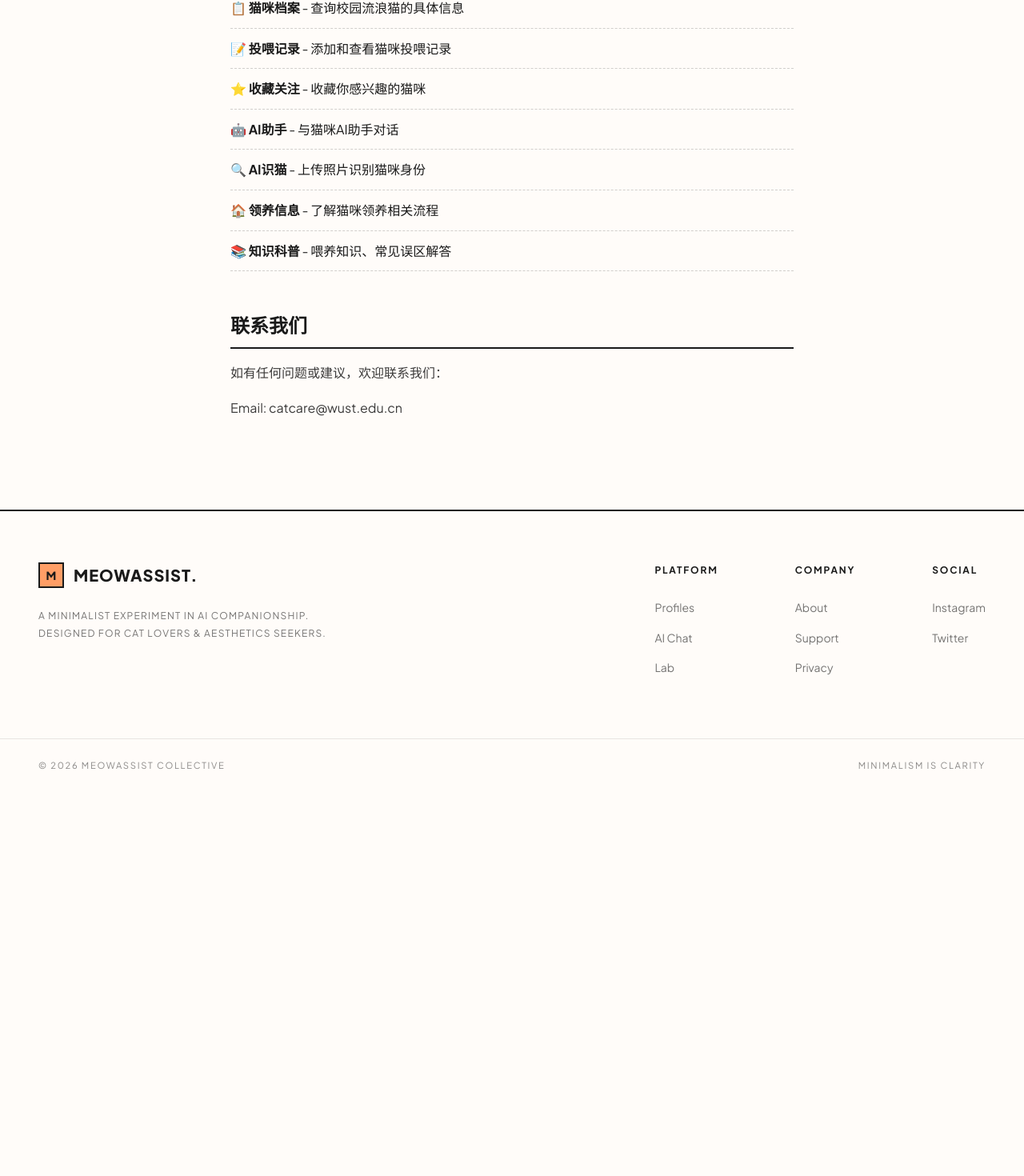
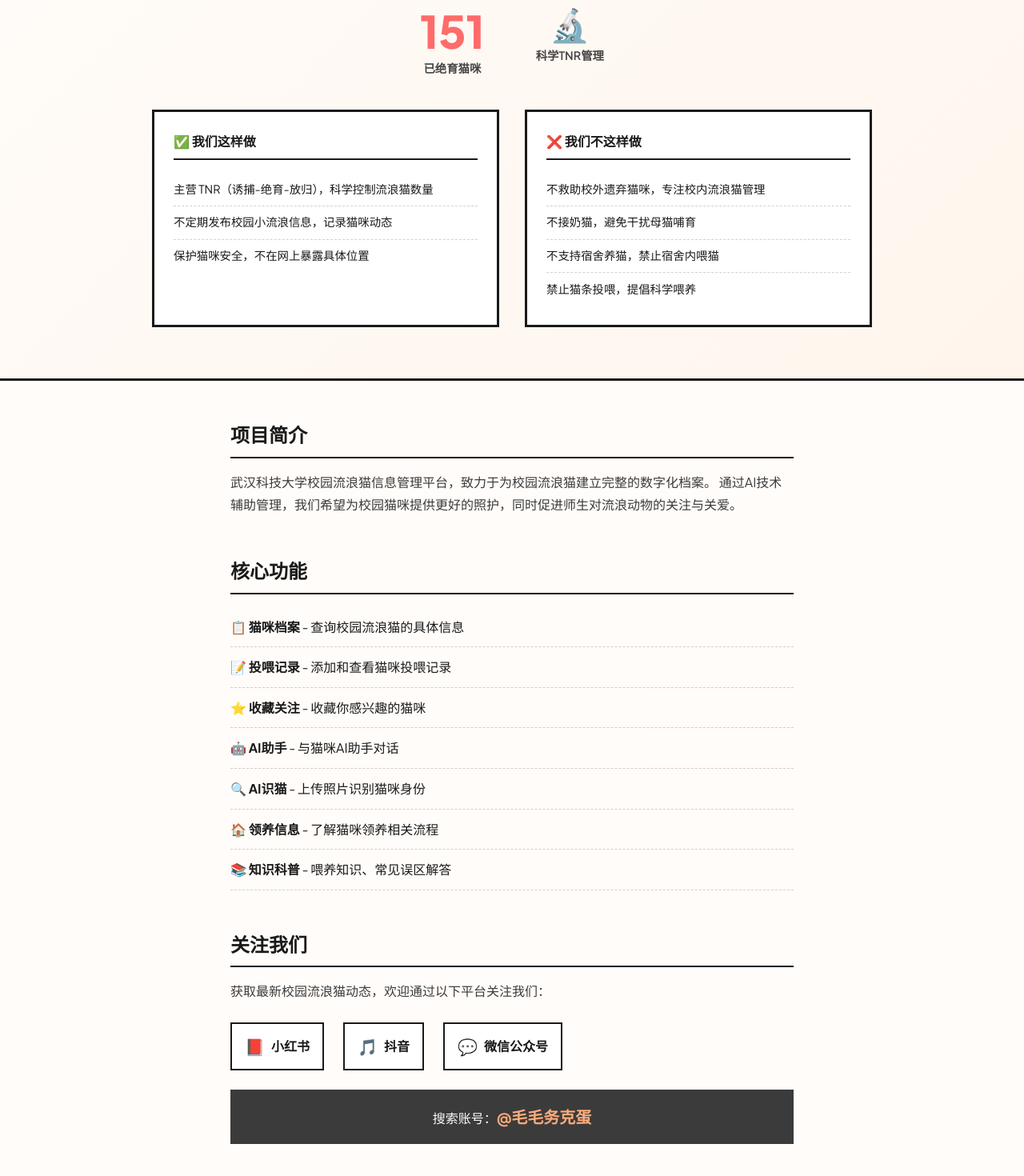
Before and after one commit to dog-shit-0708/catAI, a Vue app in the folder WEb_cat_frontend/: page /catAI/about in a window 1280 px wide. Shown: the part 668-2138 px from the top of the page at 80% size. Before the commit the page ends 1658 px from the top, so only its background shows below. Built offline with nearby package versions, Linux system fonts and the light colour scheme; a web font is replaced by a local one.

Commit message:
refactor: move mission section from home to about page

```diff
--- a/WEb_cat_frontend/src/views/About.vue
+++ b/WEb_cat_frontend/src/views/About.vue
@@ -4,6 +4,48 @@
       <h1 class="section-title">关于<span class="highlight">我们</span></h1>
       <p class="section-subtitle">武汉科技大学校园流浪猫信息管理平台</p>
     </div>
+
+    <!-- Mission Section -->
+    <section class="mission-section">
+      <div class="container">
+        <div class="mission-header">
+          <div class="mission-tag">OUR MISSION</div>
+          <h2 class="mission-title">让爱不再流浪</h2>
+          <p class="mission-subtitle">科学控制流浪猫数量，守护校园生态平衡</p>
+        </div>
+
+        <div class="mission-stats">
+          <div class="stat-item">
+            <div class="stat-number">151</div>
+            <div class="stat-label">已绝育猫咪</div>
+          </div>
+          <div class="stat-item">
+            <div class="stat-icon">🔬</div>
+            <div class="stat-label">科学TNR管理</div>
+          </div>
+        </div>
+
+        <div class="mission-content">
+          <div class="mission-do">
+            <h3>✅ 我们这样做</h3>
+            <ul>
+              <li>主营 TNR（诱捕-绝育-放归），科学控制流浪猫数量</li>
+              <li>不定期发布校园小流浪信息，记录猫咪动态</li>
+              <li>保护猫咪安全，不在网上暴露具体位置</li>
+            </ul>
+          </div>
+          <div class="mission-dont">
+            <h3>❌ 我们不这样做</h3>
+            <ul>
+              <li>不救助校外遗弃猫咪，专注校内流浪猫管理</li>
+              <li>不接奶猫，避免干扰母猫哺育</li>
+              <li>不支持宿舍养猫，禁止宿舍内喂猫</li>
+              <li>禁止猫条投喂，提倡科学喂养</li>
+            </ul>
+          </div>
+        </div>
+      </div>
+    </section>
 
     <div class="about-content">
       <div class="about-section">
@@ -28,9 +70,23 @@
       </div>
 
       <div class="about-section">
-        <h2>联系我们</h2>
-        <p>如有任何问题或建议，欢迎联系我们：</p>
-        <p>Email: catcare@wust.edu.cn</p>
+        <h2>关注我们</h2>
+        <p>获取最新校园流浪猫动态，欢迎通过以下平台关注我们：</p>
+        <div class="social-links">
+          <div class="social-item">
+            <span class="social-icon">📕</span>
+            <span class="social-name">小红书</span>
+          </div>
+          <div class="social-item">
+            <span class="social-icon">🎵</span>
+            <span class="social-name">抖音</span>
+          </div>
+          <div class="social-item">
+            <span class="social-icon">💬</span>
+            <span class="social-name">微信公众号</span>
+          </div>
+        </div>
+        <p class="social-username">搜索账号：<strong>@毛毛务克蛋</strong></p>
       </div>
     </div>
   </div>
@@ -60,6 +116,111 @@
   font-size: 1rem;
   margin-bottom: 3rem;
   opacity: 0.7;
+}
+
+/* Mission Section */
+.mission-section {
+  padding: 4rem 3rem;
+  background: linear-gradient(135deg, #FFFCF9 0%, #FFF5ED 100%);
+  border-top: 3px solid var(--color-black);
+  border-bottom: 3px solid var(--color-black);
+  margin-bottom: 3rem;
+}
+
+.mission-header {
+  text-align: center;
+  margin-bottom: 2.5rem;
+}
+
+.mission-tag {
+  display: inline-block;
+  padding: 0.5rem 1rem;
+  background: var(--color-coral);
+  border: 2px solid var(--color-black);
+  font-size: 0.75rem;
+  font-weight: 700;
+  letter-spacing: 0.1em;
+  margin-bottom: 1rem;
+}
+
+.mission-title {
+  font-size: 2.5rem;
+  font-weight: 800;
+  margin-bottom: 0.5rem;
+  letter-spacing: -0.02em;
+}
+
+.mission-subtitle {
+  font-size: 1rem;
+  opacity: 0.7;
+  font-weight: 500;
+}
+
+.mission-stats {
+  display: flex;
+  justify-content: center;
+  gap: 4rem;
+  margin-bottom: 2.5rem;
+}
+
+.stat-item {
+  text-align: center;
+}
+
+.stat-number {
+  font-size: 3.5rem;
+  font-weight: 800;
+  color: var(--color-coral);
+  line-height: 1;
+}
+
+.stat-icon {
+  font-size: 2.5rem;
+  line-height: 1;
+}
+
+.stat-label {
+  font-size: 0.9rem;
+  margin-top: 0.5rem;
+  opacity: 0.8;
+  font-weight: 600;
+}
+
+.mission-content {
+  display: grid;
+  grid-template-columns: 1fr 1fr;
+  gap: 2rem;
+  max-width: 900px;
+  margin: 0 auto;
+}
+
+.mission-do, .mission-dont {
+  background: white;
+  border: 3px solid var(--color-black);
+  padding: 1.5rem;
+}
+
+.mission-do h3, .mission-dont h3 {
+  font-size: 1rem;
+  font-weight: 700;
+  margin-bottom: 1rem;
+  padding-bottom: 0.5rem;
+  border-bottom: 2px solid var(--color-black);
+}
+
+.mission-do ul, .mission-dont ul {
+  list-style: none;
+}
+
+.mission-do li, .mission-dont li {
+  padding: 0.6rem 0;
+  font-size: 0.9rem;
+  line-height: 1.5;
+  border-bottom: 1px dashed rgba(26, 26, 26, 0.2);
+}
+
+.mission-do li:last-child, .mission-dont li:last-child {
+  border-bottom: none;
 }
 
 .about-content {
@@ -95,7 +256,78 @@
   border-bottom: 1px dashed rgba(26, 26, 26, 0.2);
 }
 
+.social-links {
+  display: flex;
+  gap: 1.5rem;
+  margin: 1.5rem 0;
+  flex-wrap: wrap;
+}
+
+.social-item {
+  display: flex;
+  align-items: center;
+  gap: 0.5rem;
+  padding: 0.75rem 1rem;
+  background: white;
+  border: 2px solid var(--color-black);
+  font-weight: 600;
+}
+
+.social-icon {
+  font-size: 1.25rem;
+}
+
+.social-username {
+  margin-top: 1rem;
+  padding: 1rem;
+  background: var(--color-black);
+  color: var(--color-bg);
+  text-align: center;
+}
+
+.social-username strong {
+  color: var(--color-cat-orange);
+  font-size: 1.25rem;
+}
+
+@media (max-width: 968px) {
+  .mission-content {
+    grid-template-columns: 1fr;
+    gap: 1.5rem;
+  }
+
+  .mission-stats {
+    gap: 2rem;
+  }
+
+  .stat-number {
+    font-size: 2.5rem;
+  }
+
+  .social-links {
+    flex-direction: column;
+    gap: 0.75rem;
+  }
+
+  .social-item {
+    justify-content: center;
+  }
+}
+
 @media (max-width: 640px) {
+  .mission-section {
+    padding: 2.5rem 1.5rem;
+  }
+
+  .mission-title {
+    font-size: 1.75rem;
+  }
+
+  .mission-stats {
+    flex-direction: column;
+    gap: 1rem;
+  }
+
   .about-content {
     padding: 0 1.5rem 3rem;
   }
--- a/WEb_cat_frontend/src/views/Home.vue
+++ b/WEb_cat_frontend/src/views/Home.vue
@@ -82,58 +82,6 @@
               上传猫咪照片，AI将自动识别这是哪只校园猫咪，帮助记录和追踪校园流浪猫的信息。
             </p>
           </div>
-        </div>
-      </div>
-    </section>
-
-    <!-- Mission/Slogan Section -->
-    <section class="mission-section">
-      <div class="container">
-        <div class="mission-header">
-          <div class="mission-tag">OUR MISSION</div>
-          <h2 class="mission-title">让爱不再流浪</h2>
-          <p class="mission-subtitle">科学控制流浪猫数量，守护校园生态平衡</p>
-        </div>
-
-        <div class="mission-stats">
-          <div class="stat-item">
-            <div class="stat-number">151</div>
-            <div class="stat-label">已绝育猫咪</div>
-          </div>
-          <div class="stat-item">
-            <div class="stat-icon">🔬</div>
-            <div class="stat-label">科学TNR管理</div>
-          </div>
-        </div>
-
-        <div class="mission-content">
-          <div class="mission-do">
-            <h3>✅ 我们这样做</h3>
-            <ul>
-              <li>主营 TNR（诱捕-绝育-放归），科学控制流浪猫数量</li>
-              <li>不定期发布校园小流浪信息，记录猫咪动态</li>
-              <li>保护猫咪安全，不在网上暴露具体位置</li>
-            </ul>
-          </div>
-          <div class="mission-dont">
-            <h3>❌ 我们不这样做</h3>
-            <ul>
-              <li>不救助校外遗弃猫咪，专注校内流浪猫管理</li>
-              <li>不接奶猫，避免干扰母猫哺育</li>
-              <li>不支持宿舍养猫，禁止宿舍内喂猫</li>
-              <li>禁止猫条投喂，提倡科学喂养</li>
-            </ul>
-          </div>
-        </div>
-
-        <div class="mission-contact">
-          <p class="contact-title">关注我们</p>
-          <div class="contact-platforms">
-            <span class="platform">📕 小红书</span>
-            <span class="platform">🎵 抖音</span>
-            <span class="platform">💬 微信公众号</span>
-          </div>
-          <p class="contact-name">@毛毛务克蛋</p>
         </div>
       </div>
     </section>
@@ -424,146 +372,6 @@
   opacity: 0.8;
 }
 
-/* Mission Section */
-.mission-section {
-  padding: 5rem 3rem;
-  background: linear-gradient(135deg, #FFFCF9 0%, #FFF5ED 100%);
-  border-top: 3px solid var(--color-black);
-  border-bottom: 3px solid var(--color-black);
-}
-
-.mission-header {
-  text-align: center;
-  margin-bottom: 3rem;
-}
-
-.mission-tag {
-  display: inline-block;
-  padding: 0.5rem 1rem;
-  background: var(--color-coral);
-  border: 2px solid var(--color-black);
-  font-size: 0.75rem;
-  font-weight: 700;
-  letter-spacing: 0.1em;
-  margin-bottom: 1rem;
-}
-
-.mission-title {
-  font-size: 3rem;
-  font-weight: 800;
-  margin-bottom: 0.5rem;
-  letter-spacing: -0.02em;
-}
-
-.mission-subtitle {
-  font-size: 1.1rem;
-  opacity: 0.7;
-  font-weight: 500;
-}
-
-.mission-stats {
-  display: flex;
-  justify-content: center;
-  gap: 4rem;
-  margin-bottom: 3rem;
-}
-
-.stat-item {
-  text-align: center;
-}
-
-.stat-number {
-  font-size: 4rem;
-  font-weight: 800;
-  color: var(--color-coral);
-  line-height: 1;
-}
-
-.stat-icon {
-  font-size: 3rem;
-  line-height: 1;
-}
-
-.stat-label {
-  font-size: 0.9rem;
-  margin-top: 0.5rem;
-  opacity: 0.8;
-  font-weight: 600;
-}
-
-.mission-content {
-  display: grid;
-  grid-template-columns: 1fr 1fr;
-  gap: 3rem;
-  max-width: 900px;
-  margin: 0 auto 3rem;
-}
-
-.mission-do, .mission-dont {
-  background: white;
-  border: 3px solid var(--color-black);
-  padding: 2rem;
-}
-
-.mission-do h3, .mission-dont h3 {
-  font-size: 1.1rem;
-  font-weight: 700;
-  margin-bottom: 1.5rem;
-  padding-bottom: 0.75rem;
-  border-bottom: 2px solid var(--color-black);
-}
-
-.mission-do ul, .mission-dont ul {
-  list-style: none;
-}
-
-.mission-do li, .mission-dont li {
-  padding: 0.75rem 0;
-  font-size: 0.95rem;
-  line-height: 1.6;
-  border-bottom: 1px dashed rgba(26, 26, 26, 0.2);
-}
-
-.mission-do li:last-child, .mission-dont li:last-child {
-  border-bottom: none;
-}
-
-.mission-contact {
-  text-align: center;
-  background: var(--color-black);
-  color: var(--color-bg);
-  padding: 2rem;
-  max-width: 600px;
-  margin: 0 auto;
-  border: 3px solid var(--color-black);
-}
-
-.contact-title {
-  font-size: 0.875rem;
-  letter-spacing: 0.1em;
-  opacity: 0.7;
-  margin-bottom: 1rem;
-}
-
-.contact-platforms {
-  display: flex;
-  justify-content: center;
-  gap: 2rem;
-  margin-bottom: 1rem;
-  flex-wrap: wrap;
-}
-
-.platform {
-  font-size: 1rem;
-  font-weight: 600;
-}
-
-.contact-name {
-  font-size: 1.5rem;
-  font-weight: 800;
-  color: var(--color-cat-orange);
-}
-
 /* Residents Section */
 .residents-section {
   background: var(--color-black);
@@ -780,23 +588,6 @@
     gap: 3rem;
   }
 
-  .mission-stats {
-    gap: 2rem;
-  }
-
-  .stat-number {
-    font-size: 3rem;
-  }
-
-  .mission-content {
-    grid-template-columns: 1fr;
-    gap: 2rem;
-  }
-
-  .contact-platforms {
-    gap: 1rem;
-  }
-
   .residents-grid {
     grid-template-columns: repeat(2, 1fr);
   }
@@ -837,32 +628,6 @@
     grid-template-columns: 1fr;
   }
 
-  .mission-section {
-    padding: 3rem 1.5rem;
-  }
-
-  .mission-title {
-    font-size: 2rem;
-  }
-
-  .mission-stats {
-    flex-direction: column;
-    gap: 1.5rem;
-  }
-
-  .mission-content {
-    padding: 0;
-  }
-
-  .mission-do, .mission-dont {
-    padding: 1.5rem;
-  }
-
-  .contact-platforms {
-    flex-direction: column;
-    gap: 0.5rem;
-  }
-
   .residents-title {
     font-size: 2rem;
   }
```
